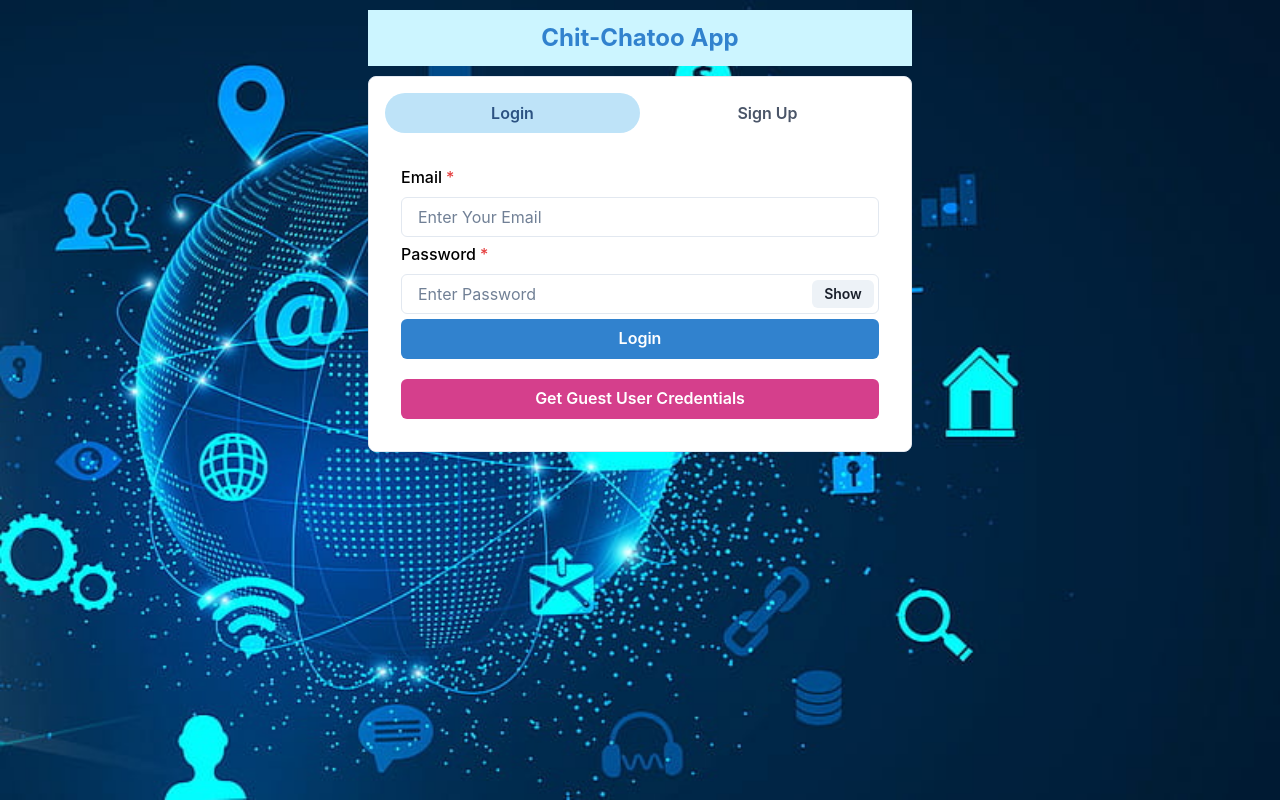
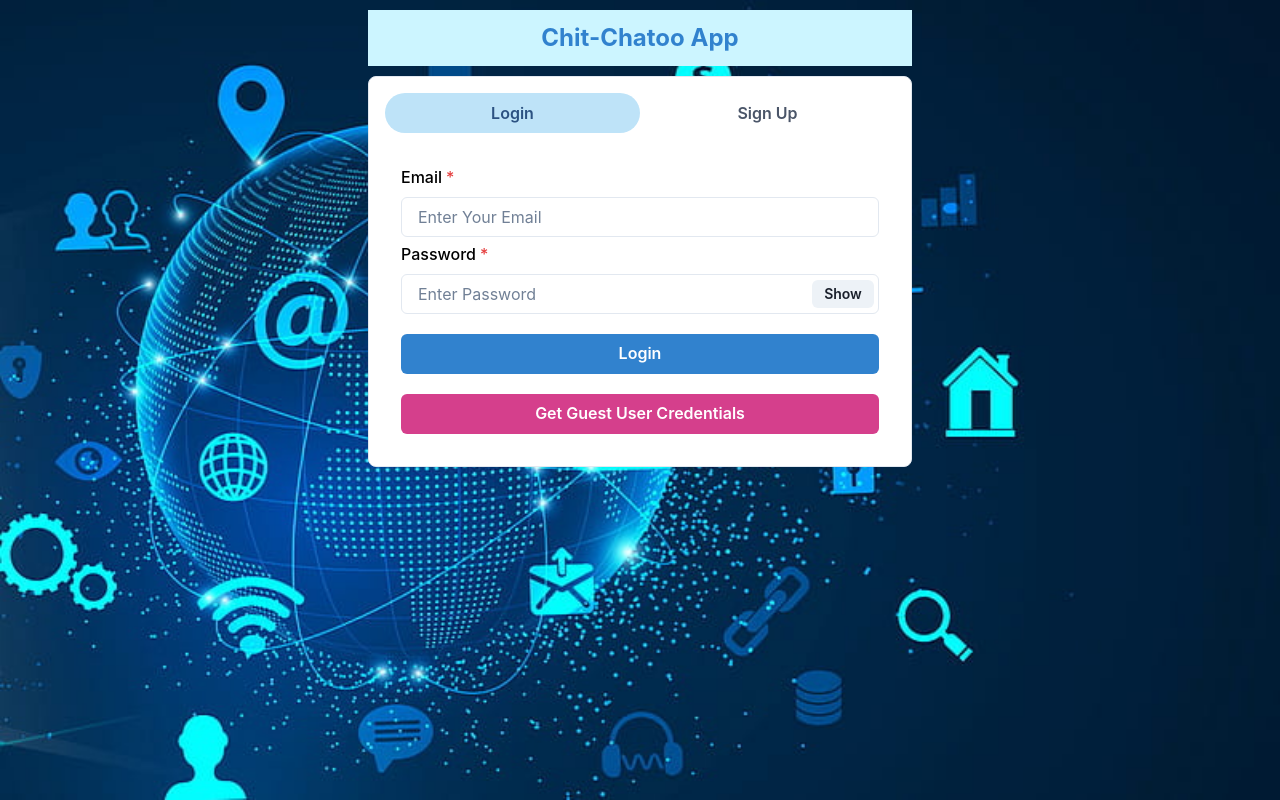
Before and after one commit to Madhavi-Teegireddy/C-, a React (Create React App) app in the folder frontend/: page / in a window 1280 px wide. Built offline with nearby package versions, Linux system fonts and the light colour scheme.

Commit message:
login signup ui

```diff
--- a/frontend/src/Components/Authentication/Login.jsx
+++ b/frontend/src/Components/Authentication/Login.jsx
@@ -44,7 +44,7 @@ const Login = () => {
       <Button
         colorScheme="blue"
         width="100%"
-        // style={{ marginTop: 15 }}
+        style={{ marginTop: 15 }}
         onClick={submitHandler}
         // isLoading={picLoading}
       >
```
